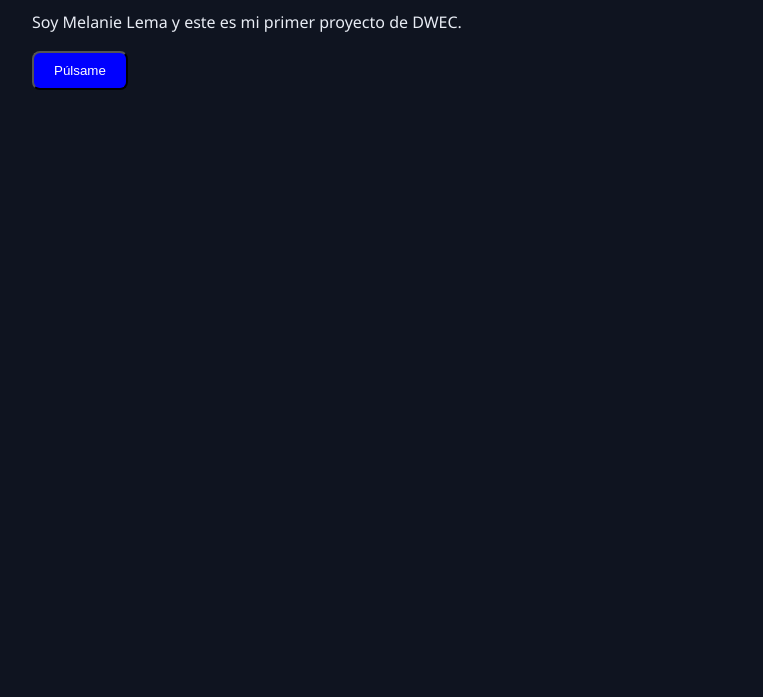
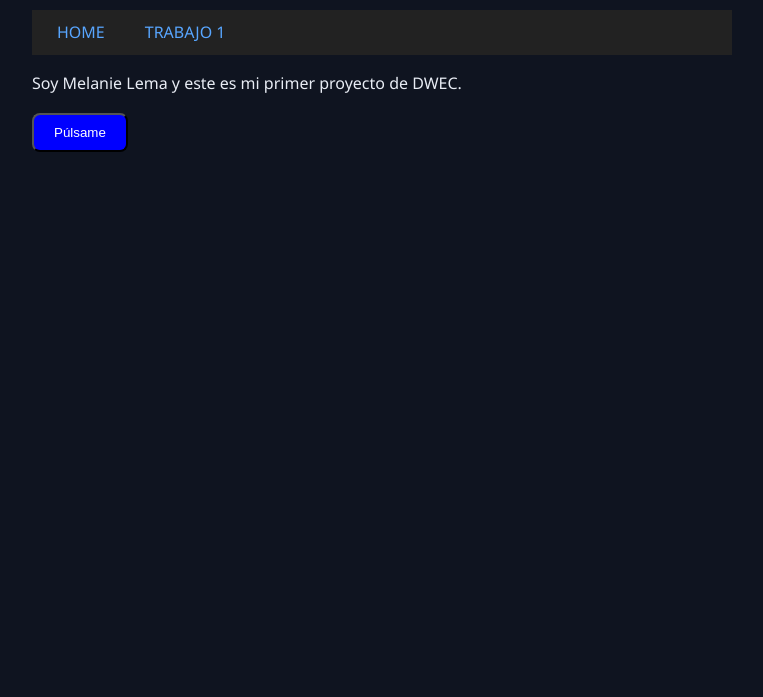
Before and after one commit to lemapilapanamelanie-netizen/Melanie_Lema_DWEC, a plain HTML site: page index.html in a window 1280 px wide. Shown: the part 103-800 px from the top of the page, without its empty margins (258-1021 px from the left). Drawn offline with Linux system fonts and the light colour scheme.

Commit message:
creado el punto 2

```diff
--- a/estilos.css
+++ b/estilos.css
@@ -21,3 +21,34 @@ color: #4f8cff;
 #miBoton:hover {
   background-color: darkblue;
 }
+/* Menú */
+#menu {
+    background-color: #222;
+    padding: 10px;
+}
+
+/* Lista del menú */
+#menu ul {
+    list-style: none;
+    margin: 0;
+    padding: 0;
+    display: flex;
+}
+
+/* Elementos de la lista */
+#menu li {
+    margin-right: 10px;
+}
+
+/* Enlaces del menú */
+#menu .enlace-menu {
+    color: #58a6ff;
+    text-decoration: none;
+    padding: 10px 15px;
+}
+
+/* Cuando pasamos el ratón por encima */
+#menu .enlace-menu:hover {
+    background-color: #58a6ff;
+    color: white;
+}
--- a/index.html
+++ b/index.html
@@ -8,6 +8,12 @@
 </head>
 <body>
 <h1 id="titulo">Diario del desarrollador</h1>
+<nav id="menu">
+        <ul>
+            <li><a class="enlace-menu" href="index.html">HOME</a></li>
+            <li><a class="enlace-menu" href="trabajo1.html">TRABAJO 1</a></li>
+        </ul>
+    </nav>
 <p>Soy Melanie Lema  y este es mi primer proyecto de DWEC.</p>
 <button id="miBoton">Púlsame</button>
 <p id="aviso"></p>
```
Also changed, not shown: trabajo1.html (added, +23 -0 lines).
